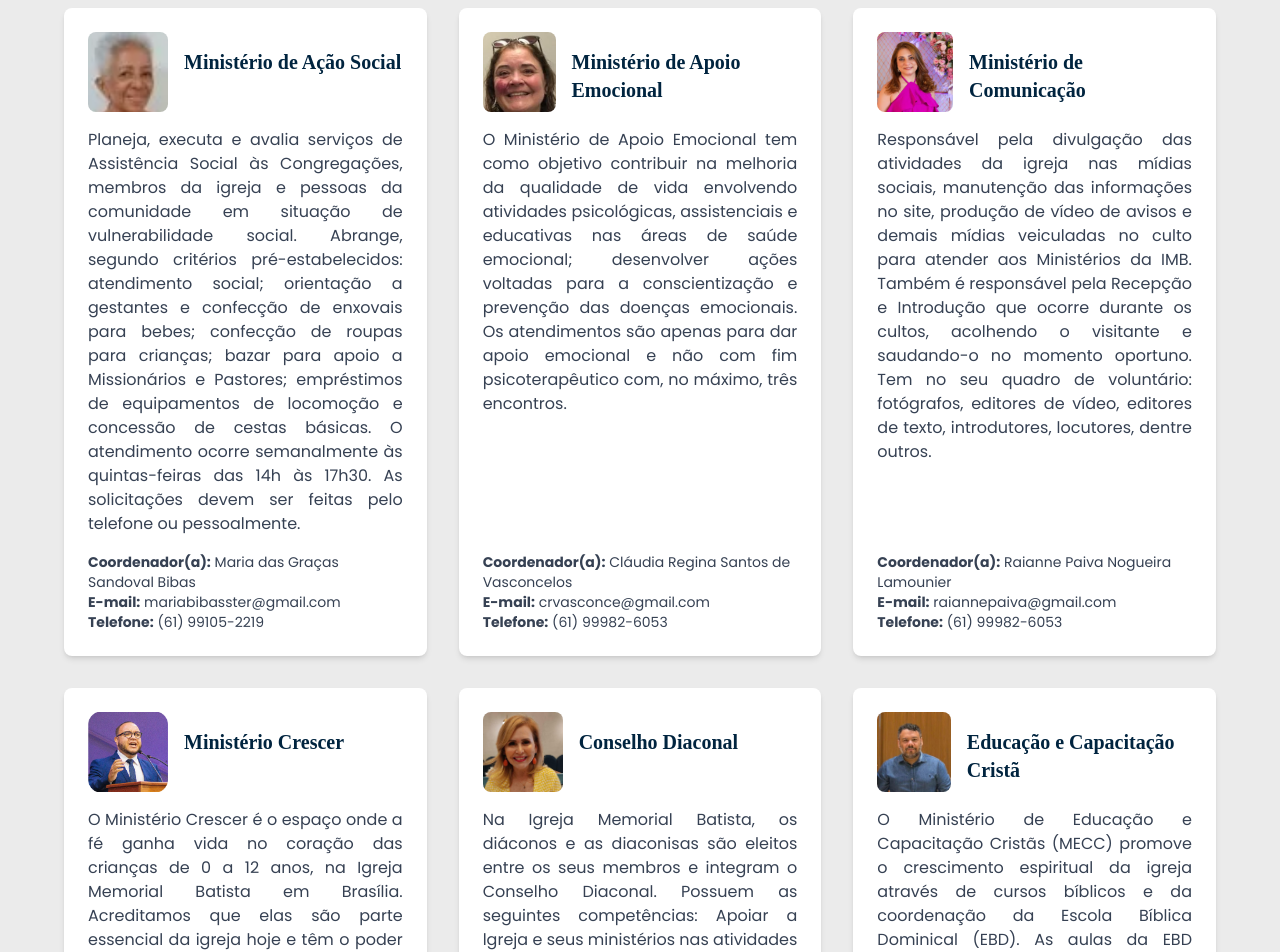
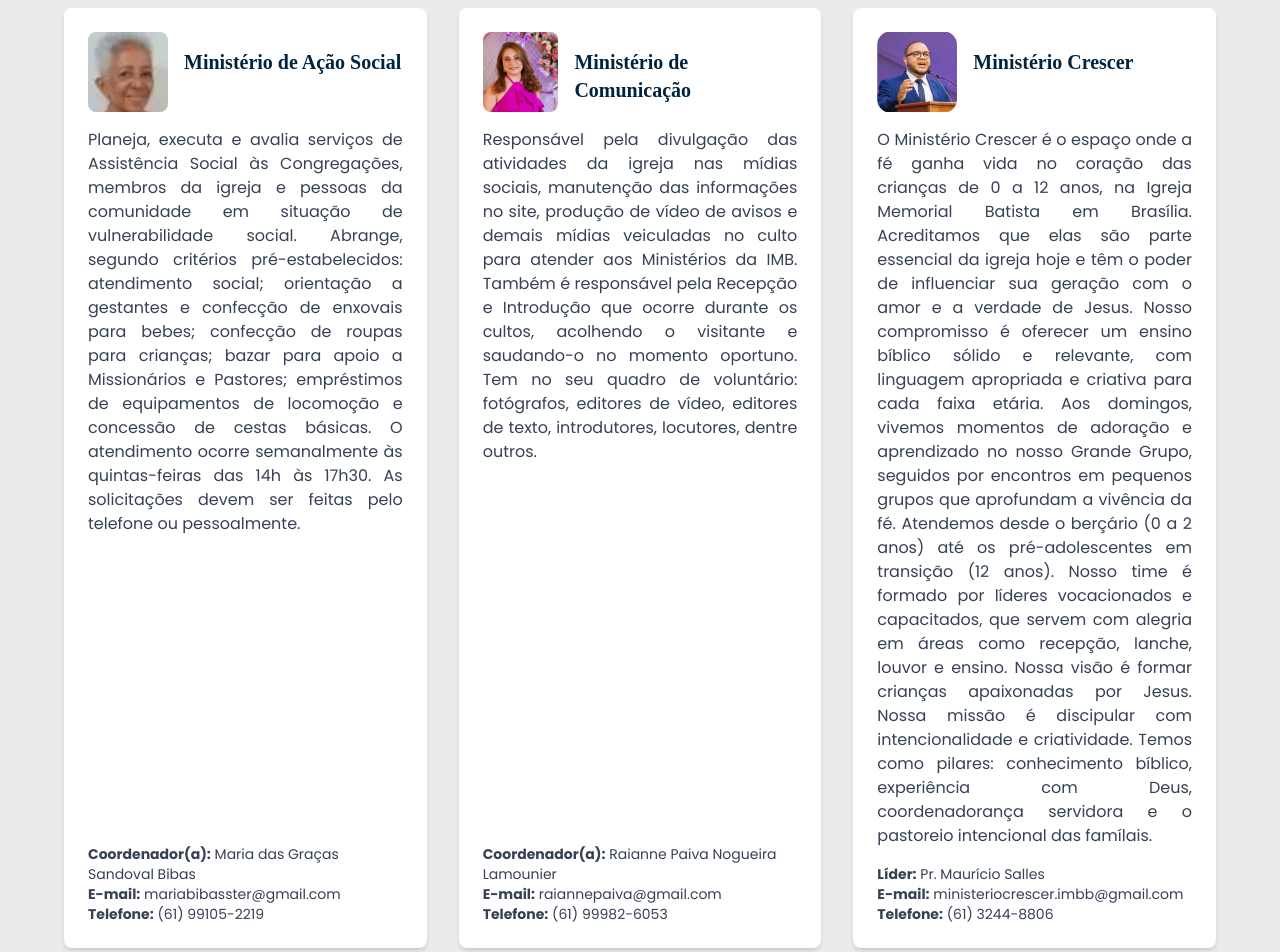
Before and after one commit to Jotagamaral/igreja-memorial-batista, a React (Vite) app: page /ministerios in a window 1280 px wide. Shown: the part 820-1772 px from the top of the page. Built offline with nearby package versions, Linux system fonts and the light colour scheme; a web font is replaced by a local one.

Commit message:
Fix: Small changes

```diff
--- a/src/components/CardMinisterio.jsx
+++ b/src/components/CardMinisterio.jsx
@@ -1,8 +1,8 @@
 import React from 'react';
 
-const CardMinisterio = ({ title, description, coordenador, email, tel, image, presidente = false }) => {
+const CardMinisterio = ({ title, description, coordenador, email, tel, image, role }) => {
 
-  const labelResponsavel = presidente ? 'Presidente:' : 'Coordenador(a):';
+  const labelResponsavel = role ? `${role}:` : 'Coordenador(a):';
 
   return (
     <div className="bg-white p-6 shadow-md flex flex-col justify-between rounded-lg h-full">
--- a/src/data/ministerios_Data.json
+++ b/src/data/ministerios_Data.json
@@ -3,6 +3,7 @@
   "ministerios": [
     {
       "title": "Ministério de Ação Social",
+      "role": false,
       "coordenador": "Maria das Graças Sandoval Bibas",
       "email": "mariabibasster@gmail.com",
       "tel": "(61) 99105-2219",
@@ -10,15 +11,8 @@
       "image": "/assets/ministerios_assets/ministerio_assets/Ministerio_de_Acao_Social.png"
     },
     {
-      "title": "Ministério de Apoio Emocional",
-      "coordenador": "Cláudia Regina Santos de Vasconcelos",
-      "email": "crvasconce@gmail.com",
-      "tel": "(61) 99982-6053",
-      "description": "O Ministério de Apoio Emocional tem como objetivo contribuir na melhoria da qualidade de vida envolvendo atividades psicológicas, assistenciais e educativas nas áreas de saúde emocional; desenvolver ações voltadas para a conscientização e prevenção das doenças emocionais. Os atendimentos são apenas para dar apoio emocional e não com fim psicoterapêutico com, no máximo, três encontros.",
-      "image": "/assets/ministerios_assets/ministerio_assets/Ministerio_de_Apoio_Emocional.png"
-    },
-    {
       "title": "Ministério de Comunicação",
+      "role": false,
       "coordenador": "Raianne Paiva Nogueira Lamounier",
       "email": "raiannepaiva@gmail.com",
       "tel": "(61) 99982-6053",
@@ -27,6 +21,7 @@
     },
     {
       "title": "Ministério Crescer",
+      "role": "Líder",
       "coordenador": "Pr. Maurício Salles",
       "email": "ministeriocrescer.imbb@gmail.com",
       "tel": "(61) 3244-8806",
@@ -35,15 +30,16 @@
     },
     {
       "title": "Conselho Diaconal",
+      "role": "Presidente",
       "coordenador": "Alcinélia Sepúlvida Brito Barreto",
       "email": "alcineliabarreto@gmail.com",
       "tel": "(61) 98139-6012",
       "description": "Na Igreja Memorial Batista, os diáconos e as diaconisas são eleitos entre os seus membros e integram o Conselho Diaconal. Possuem as seguintes competências: Apoiar a lgreja e seus ministérios nas atividades eclesiásticas; promover a paz, a comunhão e o bem-estar dos membros da Igreja;organizar os elementos da Ceia do Senhor e auxiliar a sua distribuição; assistir os membros, ajudando-os a se integrarem nas atividades da lgreja; zelar pela manutenção da ordem nas dependências do templo nos horários dos cultos. dedicam a tratar da remuneração dos pastores e ministros da Igreja, da avaliação do Pastor Titular e dos Ministros-Auxiliares e assumem outras funções que a Assembleia da Igreja lhes atribuir.",
-      "image": "/assets/ministerios_assets/ministerio_assets/Conselho_Diaconal.jpeg",
-      "presidente": true
+      "image": "/assets/ministerios_assets/ministerio_assets/Conselho_Diaconal.jpeg"
     },
     {
       "title": "Educação e Capacitação Cristã",
+      "role": false,
       "coordenador": "Pastor Alex da Costa Graçano",
       "email": "alexgracano@gmail.com",
       "tel": "(61) 3244-8806",
@@ -52,6 +48,7 @@
     },
     {
       "title": "Ministério com Famílias",
+      "role": false,
       "coordenador": "Eduardo César Freitas da Silva e Cláudia Costa Freitas da Silva",
       "email": "mcfam@imbb.org.br",
       "tel": "(61) 3244-8806",
@@ -60,6 +57,7 @@
     },
     {
       "title": "Ministério com Terceira Idade",
+      "role": false,
       "coordenador": "Maria do Céu Melo Mestrinho",
       "email": "mariadoceumestrinho@gmail.com",
       "tel": "(61) 99965-1836",
@@ -68,6 +66,7 @@
     },
     {
       "title": "Ministério de Informação",
+      "role": false,
       "coordenador": "Rosber Neves Almeida Júnior",
       "email": "rosberal@gmail.com",
       "tel": "(61) 3244-8806",
@@ -76,6 +75,7 @@
     },
     {
       "title": "Ministério de Integração e Comunhão",
+      "role": "Líder",
       "coordenador": "Pr. Francisco Carlos Soares de Menezes",
       "email": "memorial@imbb.org.br",
       "tel": "(61) 3244-8806",
@@ -84,6 +84,7 @@
     },
     {
       "title": "Ministério com Juventude",
+      "role": "Líder",
       "coordenador": "Pr. Neander Marques",
       "email": "neanderm@gmail.com",
       "tel": "(61) 99129-8156",
@@ -92,6 +93,7 @@
     },
     {
       "title": "Ministério de Missões",
+      "role": "Líder",
       "coordenador": "Pr. Matheus Maemo",
       "email": "prmatheus@imbb.org.br",
       "tel": "(61) 98606-6050",
@@ -100,6 +102,7 @@
     },
     {
       "title": "Ministério Mulher Cristã em Missão",
+      "role": false,
       "coordenador": "Lúcia Regina de Oliveira Mialski",
       "email": "lucmia@gmail.com",
       "tel": "(61) 99213-2359",
@@ -108,6 +111,7 @@
     },
     {
       "title": "Ministério de Música",
+      "role": false,
       "coordenador": "Ministro de Música Antônio Henrique Lino Melo e Silva",
       "email": "ministeriodemusica@imbb.org.br",
       "tel": "(61) 3244-8806",
@@ -116,6 +120,7 @@
     },
     {
       "title": "Ministério de Oração",
+      "role": false,
       "coordenador": "Andra da Silva Aragão",
       "email": "oracao@imbb.org.br",
       "tel": "(61) 3244-8806",
@@ -124,6 +129,7 @@
     },
     {
       "title": "Ministério com Surdos",
+      "role": false,
       "coordenador": "Hellen Pereira Lima",
       "email": "hpl.djes@gmail.com",
       "tel": "(61) 3244-8806 - Whatsapp: (61) 99589-4313",
--- a/src/pages/Ministerios.jsx
+++ b/src/pages/Ministerios.jsx
@@ -130,12 +130,12 @@ const Ministerios = () => {
             <CardMinisterio
               key={index}
               title={ministerio.title}
+              role={ministerio.role}
               coordenador={ministerio.coordenador}
               email={ministerio.email}
               tel={ministerio.tel}
               description={ministerio.description}
               image={ministerio.image}
-              presidente={ministerio.presidente}
             />
           ))}
         </div>
```
